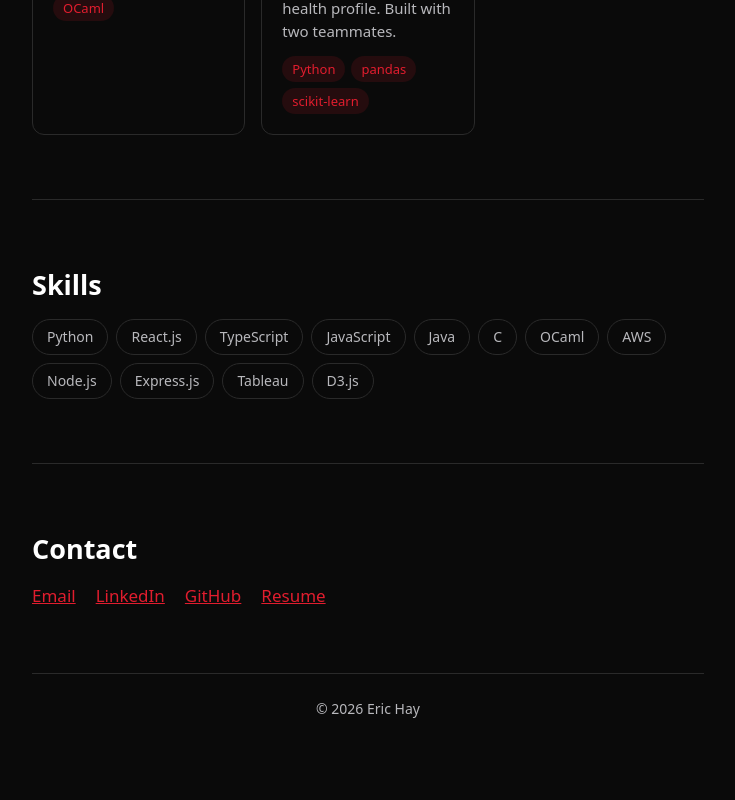
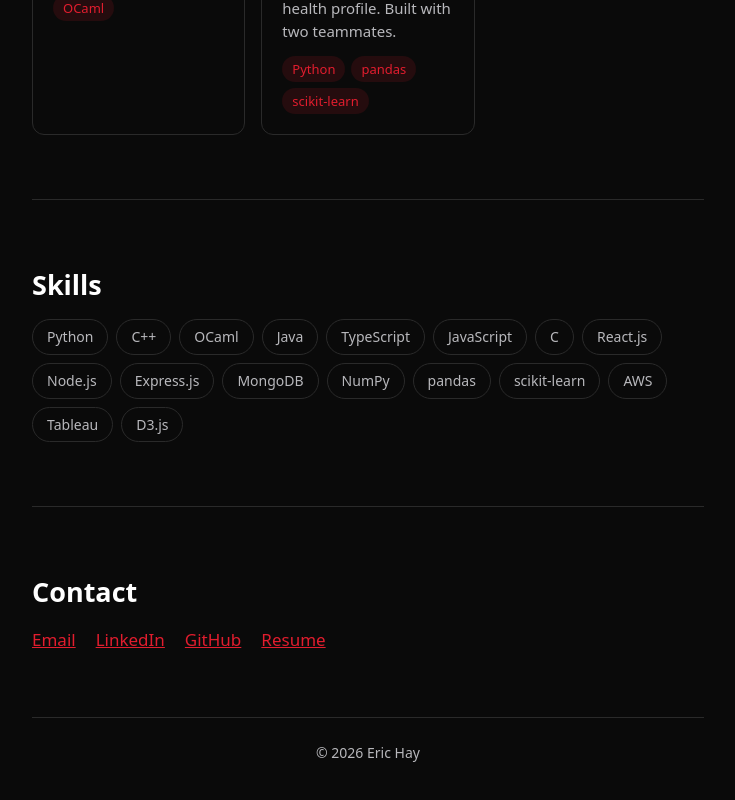
Before and after one commit to ehay4/personal-website, a React (Vite) app: page / in a window 1280 px wide. Shown: the part 2631-3431 px from the top of the page, without its empty margins (272-1007 px from the left). Before the commit the page ends 3389 px from the top, so only its background shows below. Built offline with nearby package versions, Linux system fonts and the light colour scheme.

Commit message:
Add project-demonstrated skills (C++, MongoDB, NumPy, pandas, scikit-learn)

```diff
--- a/src/components/Skills.jsx
+++ b/src/components/Skills.jsx
@@ -1,14 +1,19 @@
 const skills = [
   'Python',
-  'React.js',
+  'C++',
+  'OCaml',
+  'Java',
   'TypeScript',
   'JavaScript',
-  'Java',
   'C',
-  'OCaml',
-  'AWS',
+  'React.js',
   'Node.js',
   'Express.js',
+  'MongoDB',
+  'NumPy',
+  'pandas',
+  'scikit-learn',
+  'AWS',
   'Tableau',
   'D3.js',
 ]
```
